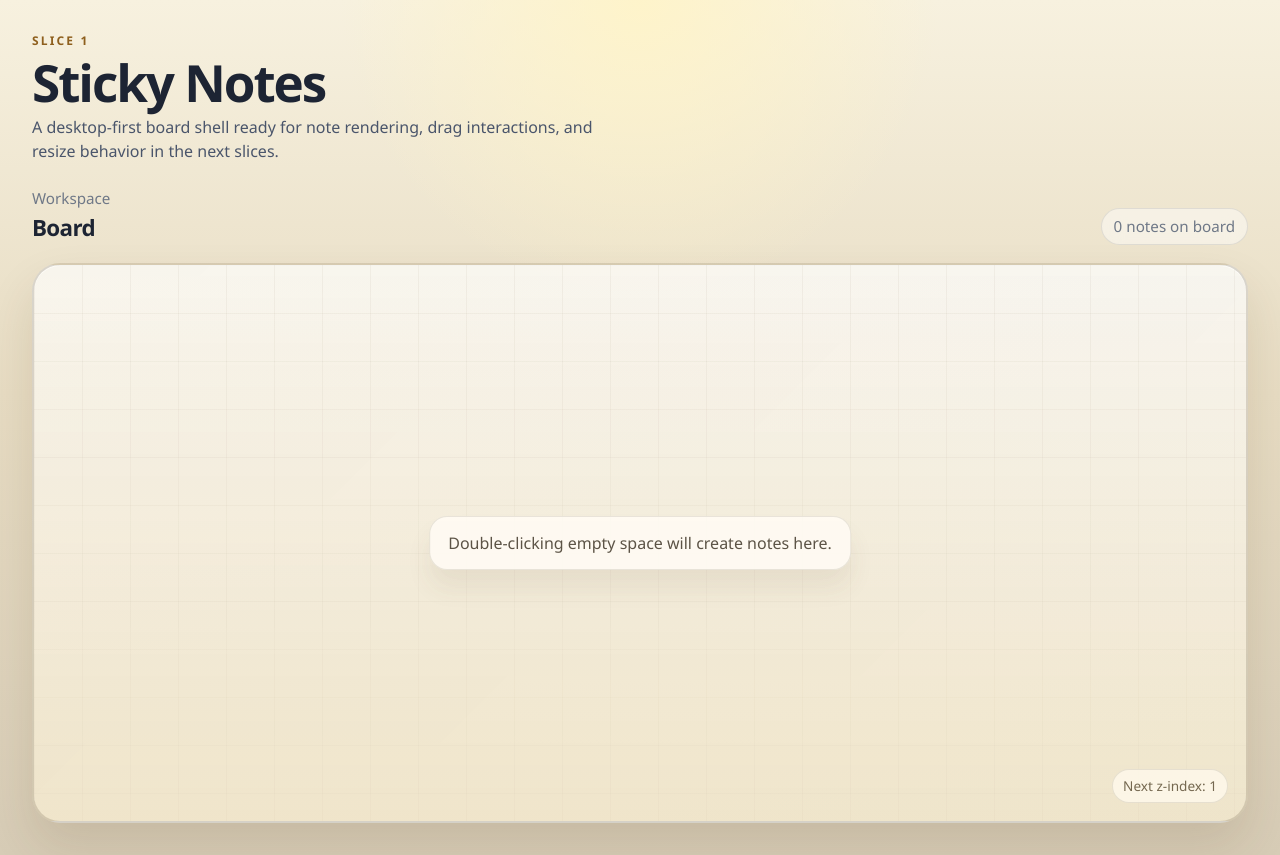
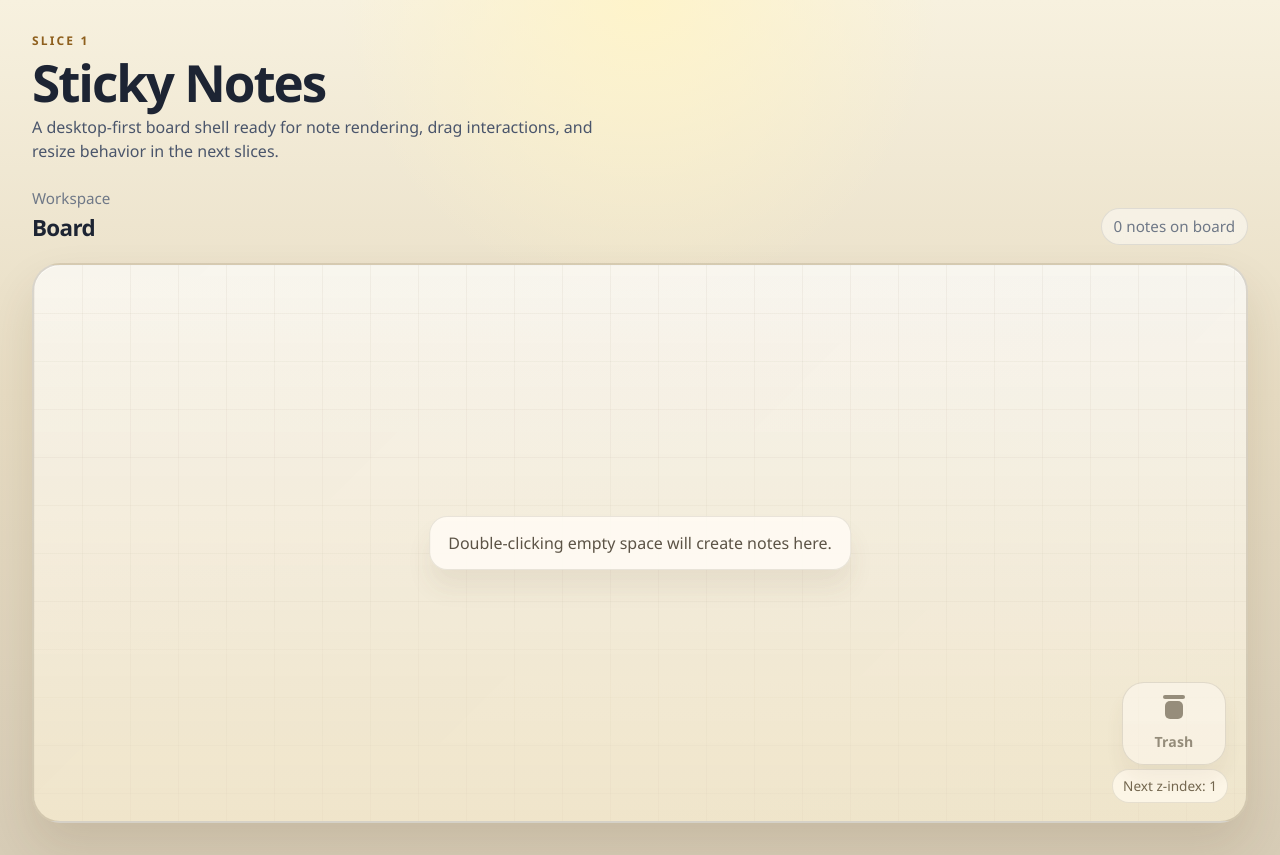
Before and after one commit to nelxaz/sticky-notes, a React (Vite) app: page / in a window 1280 px wide. Built offline with nearby package versions, Linux system fonts and the light colour scheme.

Commit message:
feat: delete notes with trash drop zone

```diff
--- a/src/components/Board.tsx
+++ b/src/components/Board.tsx
@@ -3,6 +3,7 @@ import type { MouseEvent } from "react";
 import type { PointerEvent as ReactPointerEvent } from "react";
 import { useRef, useState } from "react";
 import { StickyNote } from "./StickyNote.tsx";
+import { TrashZone } from "./TrashZone.tsx";
 
 const DEFAULT_NOTE_WIDTH = 180;
 const DEFAULT_NOTE_HEIGHT = 180;
@@ -37,16 +38,37 @@ type ResizeInteraction = {
 
 export function Board() {
   const boardSurfaceRef = useRef<HTMLDivElement | null>(null);
+  const trashZoneRef = useRef<HTMLDivElement | null>(null);
   const noteIdRef = useRef(0);
   const [notes, setNotes] = useState<Note[]>([]);
   const [nextZIndex, setNextZIndex] = useState(1);
   const [moveInteraction, setMoveInteraction] = useState<MoveInteraction | null>(null);
   const [resizeInteraction, setResizeInteraction] = useState<ResizeInteraction | null>(null);
+  const [isTrashTargeted, setIsTrashTargeted] = useState(false);
+
+  function isPointerInsideTrashZone(pointerX: number, pointerY: number) {
+    const trashZoneRect = trashZoneRef.current?.getBoundingClientRect();
+
+    if (!trashZoneRect) {
+      return false;
+    }
+
+    return (
+      pointerX >= trashZoneRect.left &&
+      pointerX <= trashZoneRect.right &&
+      pointerY >= trashZoneRect.top &&
+      pointerY <= trashZoneRect.bottom
+    );
+  }
 
   function handleBoardDoubleClick(event: MouseEvent<HTMLDivElement>) {
     const target = event.target;
 
-    if (!(target instanceof HTMLElement) || target.closest("[data-note-root='true']")) {
+    if (
+      !(target instanceof HTMLElement) ||
+      target.closest("[data-note-root='true']") ||
+      target.closest("[data-trash-zone='true']")
+    ) {
       return;
     }
 
@@ -172,6 +194,7 @@ export function Board() {
           note.id === moveInteraction.noteId ? { ...note, x: nextX, y: nextY } : note,
         ),
       );
+      setIsTrashTargeted(isPointerInsideTrashZone(event.clientX, event.clientY));
 
       return;
     }
@@ -241,7 +264,14 @@ export function Board() {
         event.currentTarget.releasePointerCapture(event.pointerId);
       }
 
+      if (isTrashTargeted) {
+        setNotes((currentNotes) =>
+          currentNotes.filter((note) => note.id !== moveInteraction.noteId),
+        );
+      }
+
       setMoveInteraction(null);
+      setIsTrashTargeted(false);
     }
 
     if (resizeInteraction && resizeInteraction.pointerId === event.pointerId) {
@@ -250,6 +280,7 @@ export function Board() {
       }
 
       setResizeInteraction(null);
+      setIsTrashTargeted(false);
     }
   }
 
@@ -289,6 +320,12 @@ export function Board() {
         {notes.length === 0 ? (
           <p className="board-surface__hint">Double-clicking empty space will create notes here.</p>
         ) : null}
+        <div className="board-surface__trash" ref={trashZoneRef}>
+          <TrashZone
+            isActive={moveInteraction !== null}
+            isTargeted={moveInteraction !== null && isTrashTargeted}
+          />
+        </div>
         <p className="board-surface__next">Next z-index: {nextZIndex}</p>
       </div>
     </section>
--- /dev/null
+++ b/src/components/TrashZone.tsx
@@ -0,0 +1,22 @@
+type TrashZoneProps = {
+  isActive: boolean;
+  isTargeted: boolean;
+};
+
+export function TrashZone({ isActive, isTargeted }: TrashZoneProps) {
+  return (
+    <div
+      aria-hidden="true"
+      className={`trash-zone${isActive ? " trash-zone--active" : ""}${
+        isTargeted ? " trash-zone--targeted" : ""
+      }`}
+      data-trash-zone="true"
+    >
+      <div className="trash-zone__icon">
+        <span className="trash-zone__lid" />
+        <span className="trash-zone__body" />
+      </div>
+      <p className="trash-zone__label">Trash</p>
+    </div>
+  );
+}
--- a/src/index.css
+++ b/src/index.css
@@ -150,6 +150,7 @@ textarea {
   position: absolute;
   right: 18px;
   bottom: 18px;
+  z-index: 1;
   margin: 0;
   padding: 6px 10px;
   border-radius: 999px;
@@ -157,6 +158,14 @@ textarea {
   background: rgba(255, 250, 238, 0.78);
   color: #756850;
   font-size: 0.85rem;
+}
+
+.board-surface__trash {
+  position: absolute;
+  right: 20px;
+  bottom: 56px;
+  pointer-events: none;
+  z-index: 2147483646;
 }
 
 .sticky-note {
@@ -276,3 +285,74 @@ textarea {
     0 0 / 100% 30px repeat-y;
   opacity: 0.65;
 }
+
+.trash-zone {
+  width: 104px;
+  padding: 12px 14px;
+  display: grid;
+  justify-items: center;
+  gap: 10px;
+  border: 1px solid rgba(78, 67, 46, 0.18);
+  border-radius: 22px;
+  background: rgba(255, 251, 244, 0.68);
+  color: #7c7463;
+  box-shadow: 0 14px 22px rgba(88, 68, 35, 0.08);
+  opacity: 0.78;
+  transition:
+    opacity 140ms ease,
+    transform 140ms ease,
+    border-color 140ms ease,
+    background 140ms ease,
+    color 140ms ease,
+    box-shadow 140ms ease;
+}
+
+.trash-zone--active {
+  opacity: 0.96;
+  transform: translateY(-2px);
+  position: relative;
+  z-index: 2147483646;
+}
+
+.trash-zone--targeted {
+  border-color: rgba(180, 47, 47, 0.45);
+  background: rgba(255, 230, 226, 0.96);
+  color: #8e1f1f;
+  box-shadow: 0 18px 26px rgba(162, 42, 42, 0.18);
+  z-index: 2147483647;
+}
+
+.trash-zone__icon {
+  position: relative;
+  width: 24px;
+  height: 26px;
+}
+
+.trash-zone__lid,
+.trash-zone__body {
+  position: absolute;
+  left: 50%;
+  transform: translateX(-50%);
+  border-radius: 999px;
+  background: currentColor;
+}
+
+.trash-zone__lid {
+  top: 0;
+  width: 22px;
+  height: 4px;
+}
+
+.trash-zone__body {
+  top: 6px;
+  width: 18px;
+  height: 18px;
+  border-radius: 5px;
+}
+
+.trash-zone__label {
+  margin: 0;
+  font-size: 0.88rem;
+  font-weight: 700;
+  letter-spacing: 0.01em;
+}
```
